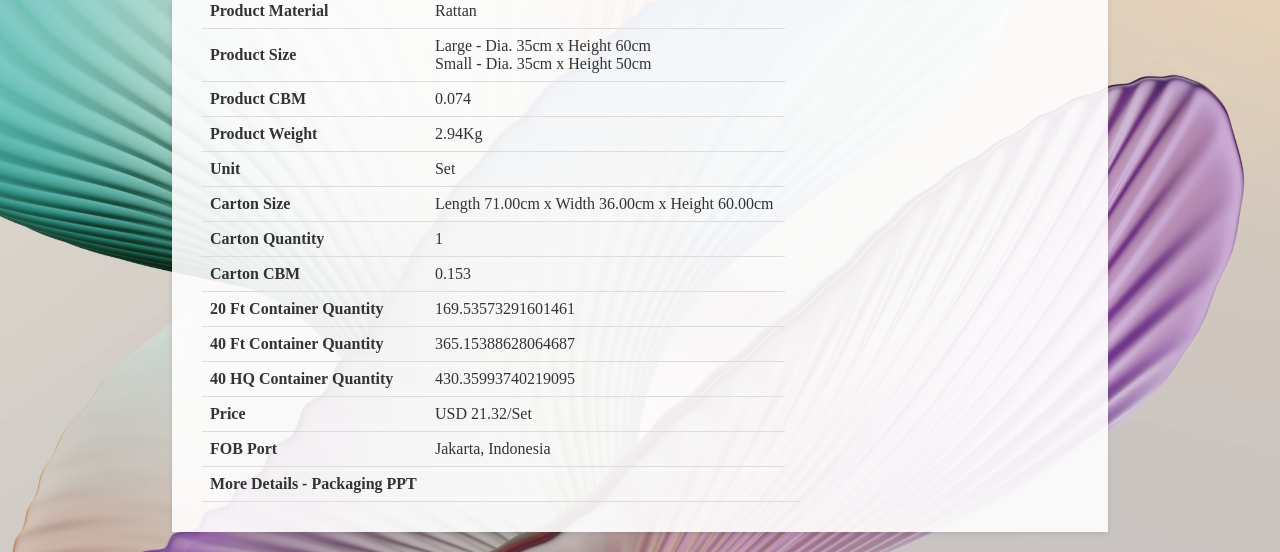
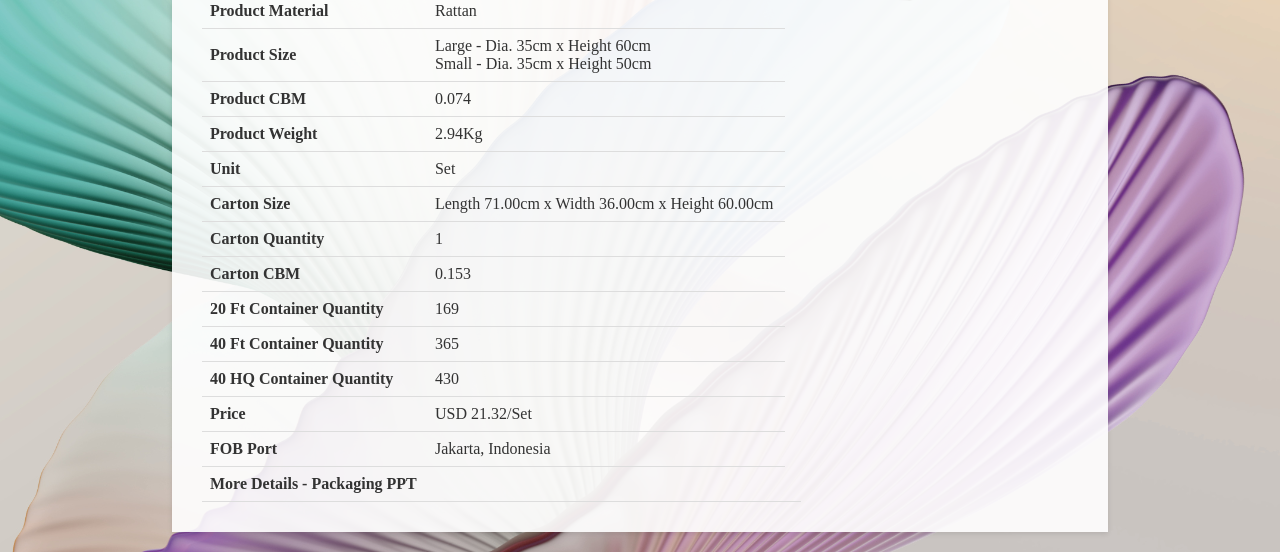
Before and after one commit to GBSLIT/GB26810, a plain HTML site: page index.html in a window 1280 px wide. Shown: the part 305-857 px from the top of the page. Drawn offline with Linux system fonts and the light colour scheme.

Commit message:
Update index.html

```diff
--- a/index.html
+++ b/index.html
@@ -178,15 +178,15 @@
                 </tr>
                 <tr>
                     <th>20 Ft Container Quantity</th>
-                    <td>169.53573291601461 </td>
+                    <td>169 </td>
                 </tr>
                 <tr>
                     <th>40 Ft Container Quantity</th>
-                    <td>365.15388628064687 </td>
+                    <td>365 </td>
                 </tr>
                 <tr>
                     <th>40 HQ Container Quantity</th>
-                    <td>430.35993740219095 </td>
+                    <td>430 </td>
                  </tr>
                 <tr>
                     <th>Price</th>
```
